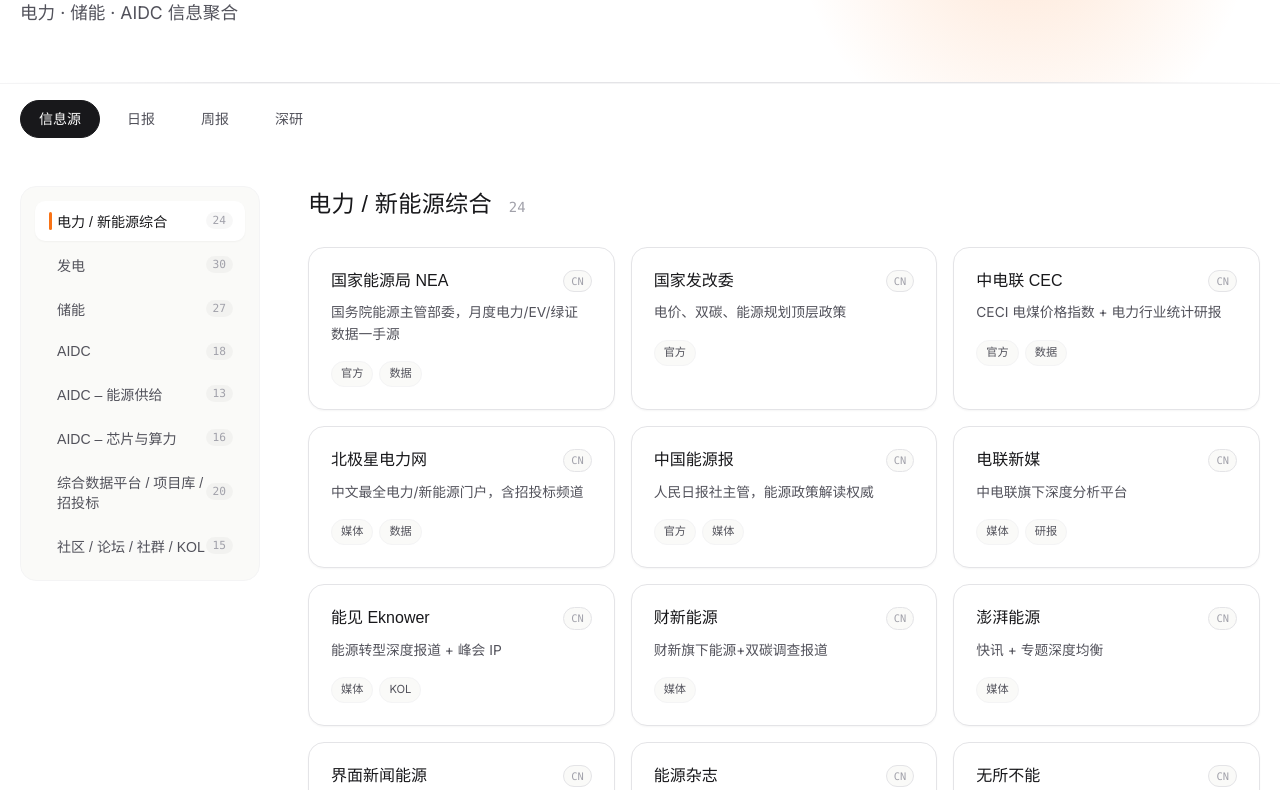
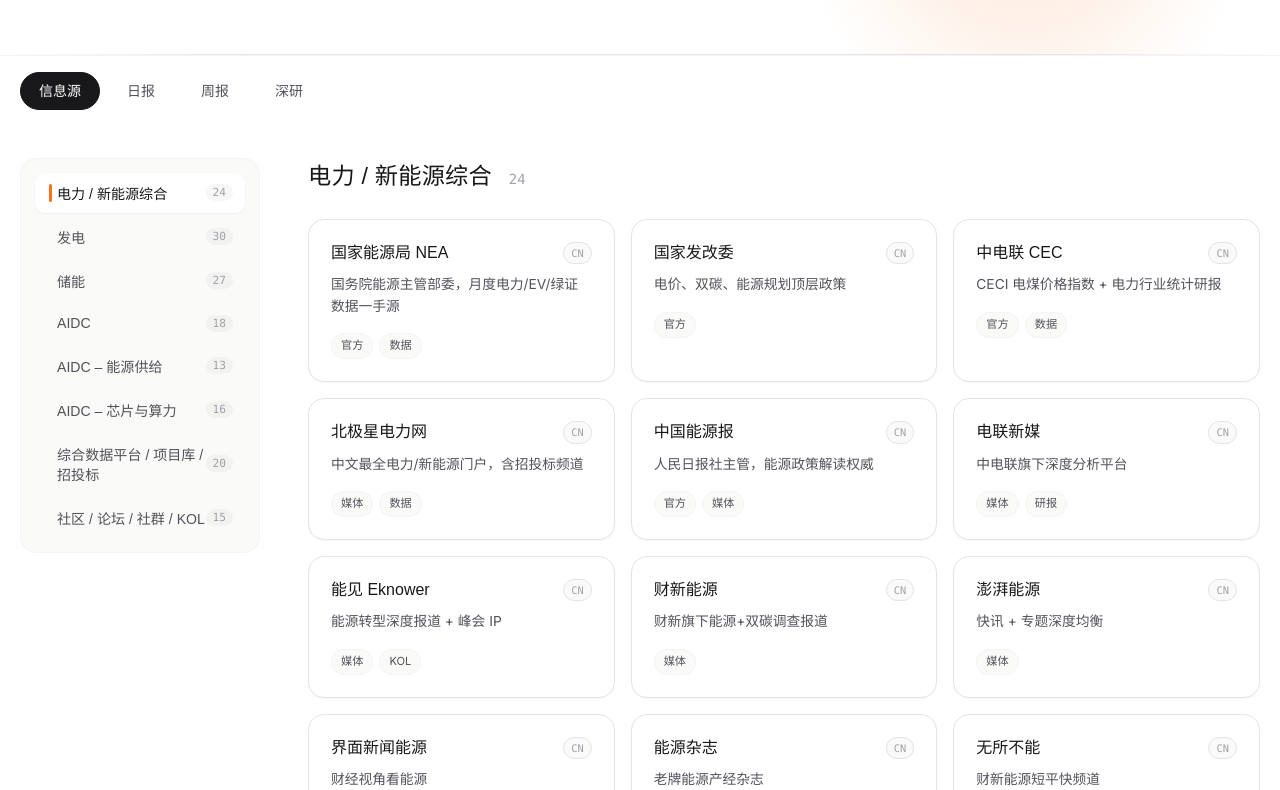
Before and after one commit to KeNINGKe/EnergyHub, a website: page index.html in a window 1280 px wide. Shown: the part 143-933 px from the top of the page. Drawn offline with Linux system fonts and the light colour scheme; a web font is replaced by a local one.

Commit message:
style: remove subtitle

```diff
--- a/assets/style.css
+++ b/assets/style.css
@@ -105,14 +105,6 @@ code {
   line-height: 1.1;
   margin: 0 0 14px;
   color: var(--text);
-}
-
-.subtitle {
-  margin: 0;
-  color: var(--text-muted);
-  font-size: 1.1rem;
-  font-weight: 400;
-  max-width: 560px;
 }
 
 /* ===== View tabs — pill style ===== */
--- a/index.html
+++ b/index.html
@@ -13,7 +13,6 @@
   <header class="site-header">
     <div class="header-inner">
       <h1>EnergyHub</h1>
-      <p class="subtitle">电力 · 储能 · AIDC 信息聚合</p>
     </div>
   </header>
 
```
